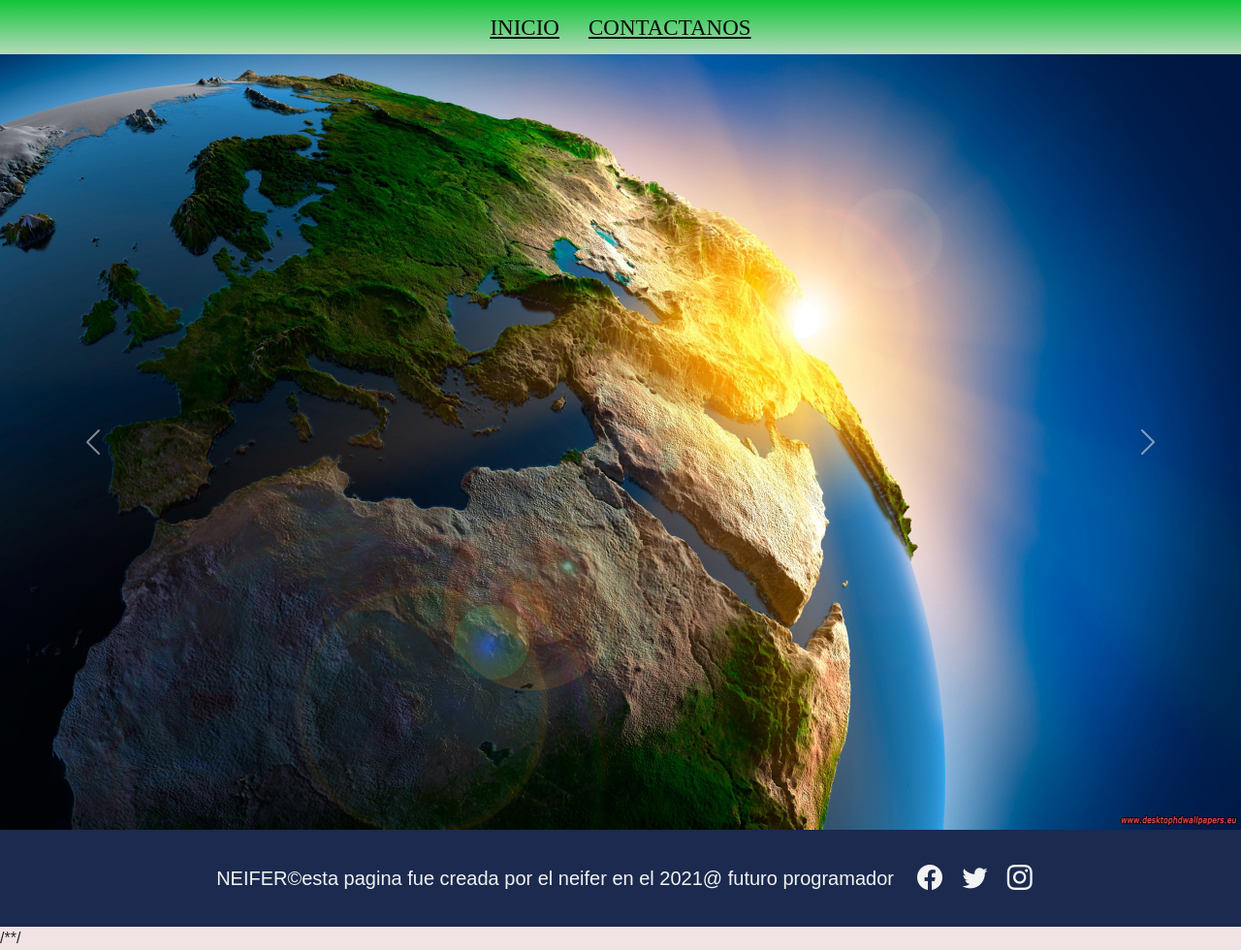
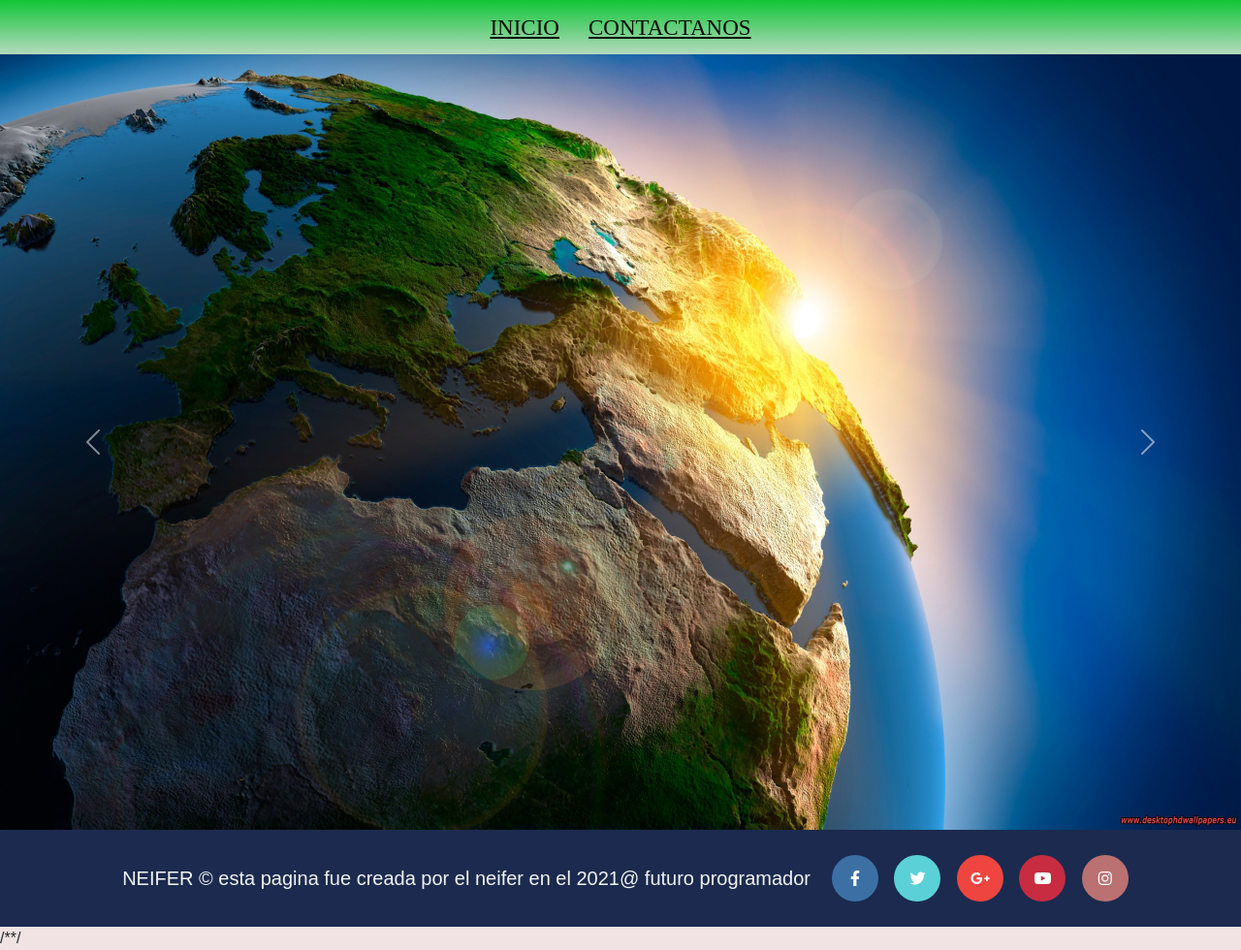
Before and after one commit to neigood/SALVEMOS-ALMUNDO-V1, a plain HTML site: page galeria.html in a window 1280 px wide. Shown: the whole page at 97% size. Drawn offline with nearby package versions, Linux system fonts and the light colour scheme.

Commit message:
modificando cosas mnimas
modificando el footer y redes sociales

```diff
--- a/contacto.html
+++ b/contacto.html
@@ -15,6 +15,7 @@
 
   <link rel="stylesheet" href="https://cdn.jsdelivr.net/npm/bootstrap-icons@1.4.0/font/bootstrap-icons.css">
   <link rel="stylesheet" type="text/css" href="https://cdn.datatables.net/1.10.20/css/jquery.dataTables.min.css" />
+  <link rel="stylesheet" href="https://cdnjs.cloudflare.com/ajax/libs/font-awesome/5.10.2/css/all.css">
   <!-- Mis estilos CSS -->
   <link rel="stylesheet" href="css/contact.css">
 
@@ -360,7 +361,8 @@
       </div>
     </div>
   </div>
-
+  <br>
+  <br>
 
   <section class="form-register">
     <h4>CONTACTANOS PARA SABER MAS.</h4>
@@ -374,12 +376,14 @@
   </section><br><br>
 
   <footer class="w-100  d-flex  align-items-center justify-content-center flex-wrap">
-    <p class="fs-5 px-3  pt-3">NEIFER&copy; esta pagina fue creada por el neifer en el 2021@
+    <p class="fs-5 px-3  pt-3">NEIFER &copy; esta pagina fue creada por el neifer en el 2021@
       futuro programador</p>
-    <div id="iconos">
-      <a href="#"><i class="bi bi-facebook"></i></a>
-      <a href="#"><i class="bi bi-twitter"></i></a>
-      <a href="#"><i class="bi bi-instagram"></i></a>
+      <div class="social-networks text-center">
+        <a href="#" class="facebook"><i class="fab fa-facebook-f"></i></a>
+        <a href="#" class="twitter"><i class="fab fa-twitter"></i></a>
+        <a href="#" class="google"><i class="fab fa-google-plus-g"></i></a>
+        <a href="#" class="youtube"><i class="fab fa-youtube"></i></a>
+        <a href="#" class="instagram"><i class="fab fa-instagram"></i></a>
     </div>
   </footer>
 
--- a/css/Stilos.css
+++ b/css/Stilos.css
@@ -171,3 +171,43 @@ footer p {
 	height: 500px;
 	width: 100%;
 }
+
+/**/
+
+.social-networks a {
+  display: inline-flex;
+  color: #ffffff;
+  height: 48px;
+  width: 48px;
+  background-color: #000000;
+  justify-content: center;
+  align-items: center;
+  text-decoration: none;
+  border-radius: 50%;
+  margin: 0 6px;
+  transition: transform 0.4s;
+}
+
+.social-networks a:hover {
+  transform: scale(1.3);
+}
+
+.social-networks a.facebook {
+  background-color: #3c70a4;
+}
+
+.social-networks a.twitter {
+  background-color: #5bd1d7;
+}
+
+.social-networks a.google {
+  background-color: #ee4540;
+}
+
+.social-networks a.youtube {
+  background-color: #c72c41;
+}
+
+.social-networks a.instagram {
+  background-color: #bb7171;
+}
--- a/css/contact.css
+++ b/css/contact.css
@@ -157,3 +157,43 @@ body {
 	height: 500px;
 	width: 100%;
 }
+
+/**/
+
+.social-networks a {
+  display: inline-flex;
+  color: #ffffff;
+  height: 48px;
+  width: 48px;
+  background-color: #000000;
+  justify-content: center;
+  align-items: center;
+  text-decoration: none;
+  border-radius: 50%;
+  margin: 0 6px;
+  transition: transform 0.4s;
+}
+
+.social-networks a:hover {
+  transform: scale(1.3);
+}
+
+.social-networks a.facebook {
+  background-color: #3c70a4;
+}
+
+.social-networks a.twitter {
+  background-color: #5bd1d7;
+}
+
+.social-networks a.google {
+  background-color: #ee4540;
+}
+
+.social-networks a.youtube {
+  background-color: #c72c41;
+}
+
+.social-networks a.instagram {
+  background-color: #bb7171;
+}
--- a/galeria.html
+++ b/galeria.html
@@ -13,6 +13,7 @@
   <link href="https://cdn.jsdelivr.net/npm/bootstrap@5.0.0-beta2/dist/css/bootstrap.min.css" rel="stylesheet"
     integrity="sha384-BmbxuPwQa2lc/FVzBcNJ7UAyJxM6wuqIj61tLrc4wSX0szH/Ev+nYRRuWlolflfl" crossorigin="anonymous">
   <link rel="stylesheet" href="https://cdn.jsdelivr.net/npm/bootstrap-icons@1.4.0/font/bootstrap-icons.css">
+  <link rel="stylesheet" href="https://cdnjs.cloudflare.com/ajax/libs/font-awesome/5.10.2/css/all.css">
   <!-- Mis estilos CSS -->
   <link rel="stylesheet" href="css/Stilos.css">
   <title>salvemos al planeta</title>
@@ -102,12 +103,14 @@
 
 
   <footer class="w-100  d-flex  align-items-center justify-content-center flex-wrap">
-    <p class="fs-5 px-3  pt-3">NEIFER&copy;esta pagina fue creada por el neifer en el 2021@
+    <p class="fs-5 px-3  pt-3">NEIFER &copy; esta pagina fue creada por el neifer en el 2021@
       futuro programador</p>
-    <div id="iconos">
-      <a href="#"><i class="bi bi-facebook"></i></a>
-      <a href="#"><i class="bi bi-twitter"></i></a>
-      <a href="#"><i class="bi bi-instagram"></i></a>
+      <div class="social-networks text-center">
+        <a href="#" class="facebook"><i class="fab fa-facebook-f"></i></a>
+        <a href="#" class="twitter"><i class="fab fa-twitter"></i></a>
+        <a href="#" class="google"><i class="fab fa-google-plus-g"></i></a>
+        <a href="#" class="youtube"><i class="fab fa-youtube"></i></a>
+        <a href="#" class="instagram"><i class="fab fa-instagram"></i></a>
     </div>
   </footer>
 
```
Also changed, not shown: index.html (+9 -6 lines).
